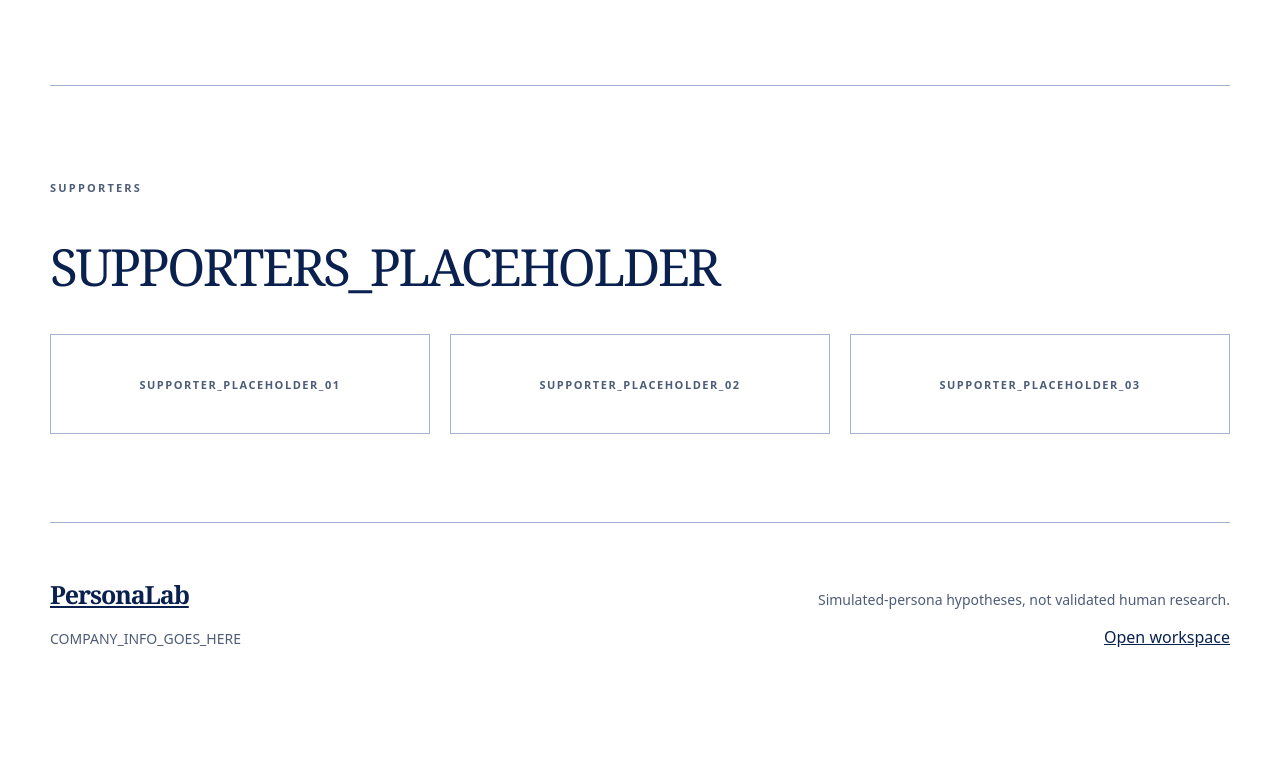
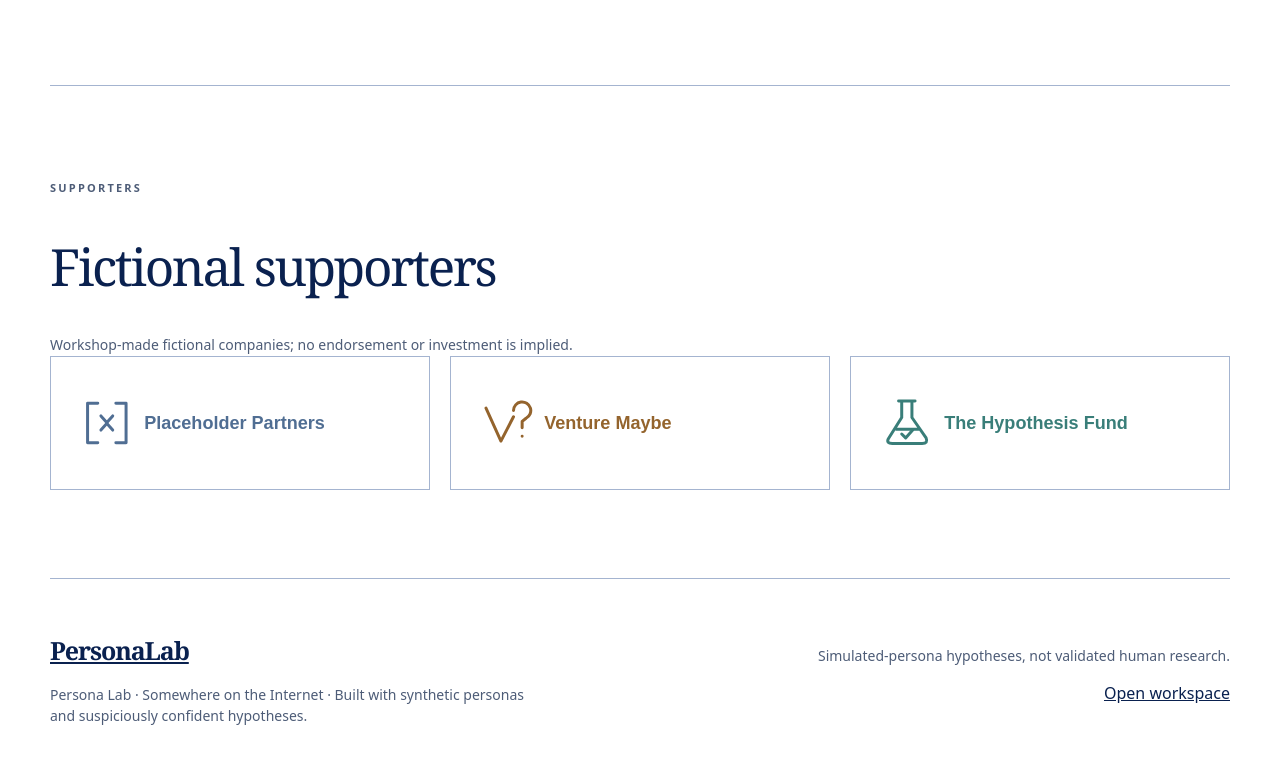
Before and after one commit to npatta01/persona-lab, a website: page index.html in a window 1280 px wide. Shown: the part 2500-3263 px from the top of the page. Before the commit the page ends 3216 px from the top, so only its background shows below. Drawn offline with Linux system fonts and the light colour scheme.

Commit message:
Add fictional supporters and company footer

```diff
--- a/index.html
+++ b/index.html
@@ -238,6 +238,21 @@
         letter-spacing: 0.14em;
         text-align: center;
       }
+      .supporter {
+        min-height: 132px;
+        padding: 24px;
+      }
+      .supporter-logo {
+        display: block;
+        width: min(100%, 420px);
+        height: 84px;
+        object-fit: contain;
+      }
+      .supporter-note {
+        margin: 18px 0 0;
+        color: var(--m);
+        font-size: 14px;
+      }
       .team {
         grid-template-columns: repeat(3, 1fr);
         gap: 0;
@@ -472,11 +487,38 @@
       </section>
       <section>
         <span class="label">Supporters</span>
-        <h2>SUPPORTERS_PLACEHOLDER</h2>
+        <h2>Fictional supporters</h2>
+        <p class="supporter-note">
+          Workshop-made fictional companies; no endorsement or investment is implied.
+        </p>
         <div class="grid supporters">
-          <div class="box">SUPPORTER_PLACEHOLDER_01</div>
-          <div class="box">SUPPORTER_PLACEHOLDER_02</div>
-          <div class="box">SUPPORTER_PLACEHOLDER_03</div>
+          <div class="box supporter">
+            <img
+              class="supporter-logo"
+              src="public/workshop/logos/placeholder-partners.svg"
+              alt="Placeholder Partners fictional supporter logo"
+              width="420"
+              height="84"
+            />
+          </div>
+          <div class="box supporter">
+            <img
+              class="supporter-logo"
+              src="public/workshop/logos/venture-maybe.svg"
+              alt="Venture Maybe fictional supporter logo"
+              width="420"
+              height="84"
+            />
+          </div>
+          <div class="box supporter">
+            <img
+              class="supporter-logo"
+              src="public/workshop/logos/hypothesis-fund.svg"
+              alt="The Hypothesis Fund fictional supporter logo"
+              width="420"
+              height="84"
+            />
+          </div>
         </div>
       </section>
     </main>
@@ -484,7 +526,7 @@
       <div class="wrap foot">
         <div>
           <a class="brand" href="#top">PersonaLab</a>
-          <p>COMPANY_INFO_GOES_HERE</p>
+          <p>Persona Lab · Somewhere on the Internet · Built with synthetic personas and suspiciously confident hypotheses.</p>
         </div>
         <div class="right">
           <p>Simulated-persona hypotheses, not validated human research.</p>
```
Also changed, not shown: tests/workshop-assets.test.mjs (+16 -3 lines).
